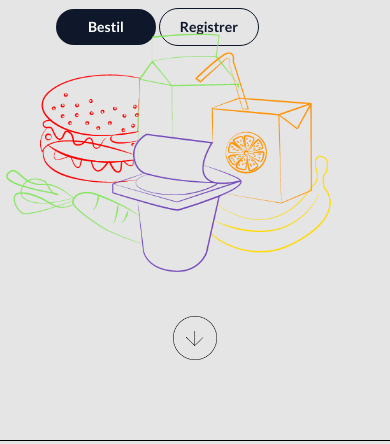
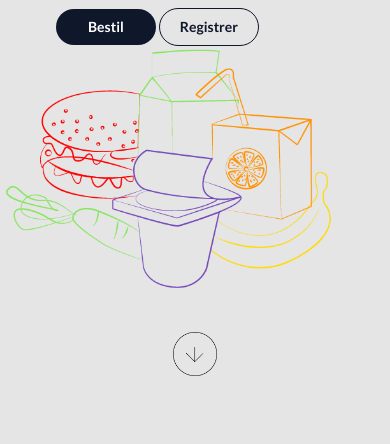
Before and after one commit to julieringaas/SkoleMad, a website built with Parcel: page src/index.html in a window 390 px wide. Shown: the part 400-844 px from the top of the page. Built offline with nearby package versions, Linux system fonts and the light colour scheme; a web font is replaced by a local one.

Commit message:
image positioning

```diff
--- a/src/index.html
+++ b/src/index.html
@@ -31,7 +31,7 @@
         </button>
         </div>
       </div>
-      <img  src="./img/food10.png" alt="food illustration" class="relative -mt-40 md:mt-10" />
+      <img  src="./img/food10.png" alt="food illustration" class="relative -mt-36 md:mt-10" />
 
     </section>
 
```
